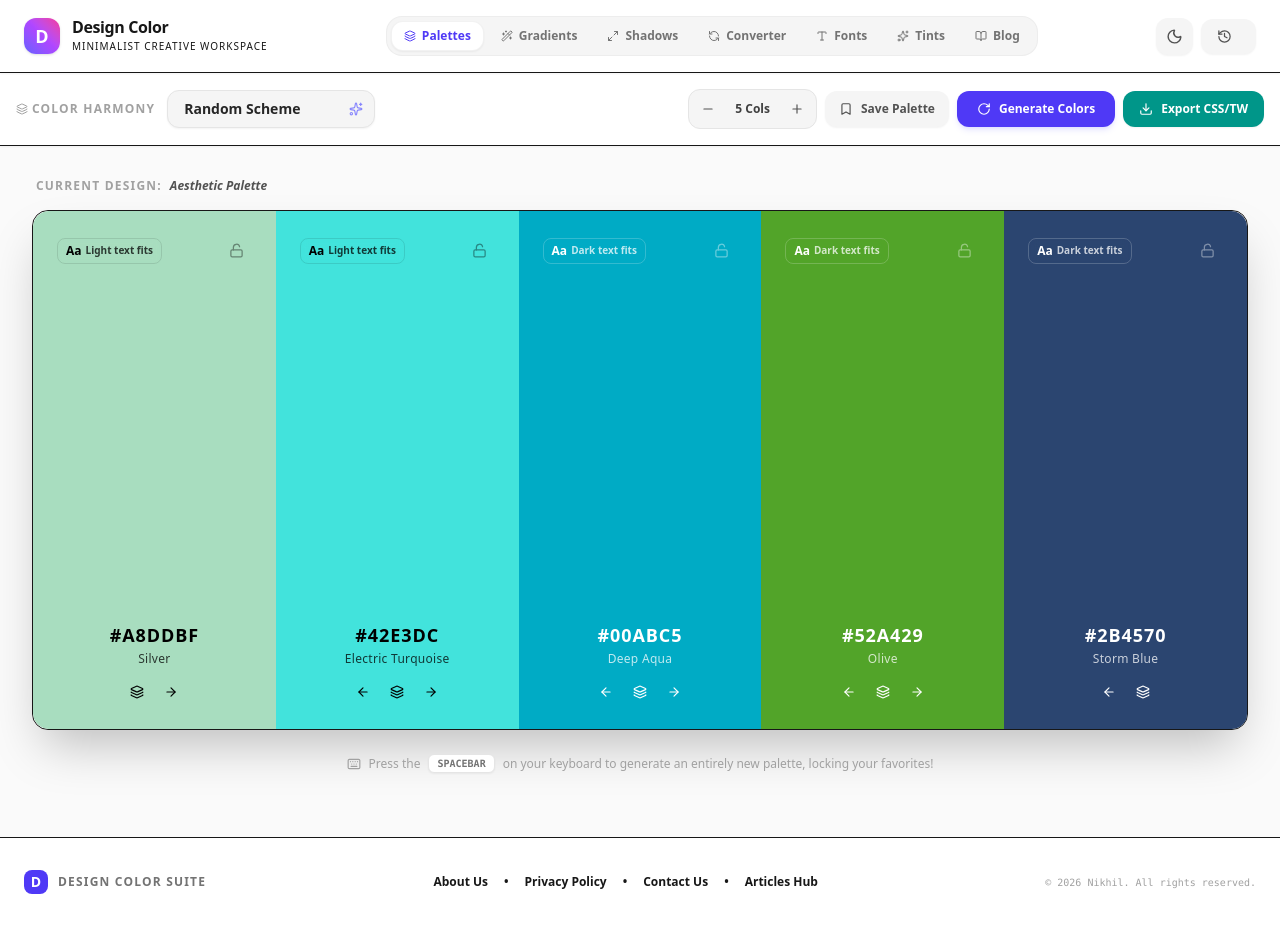
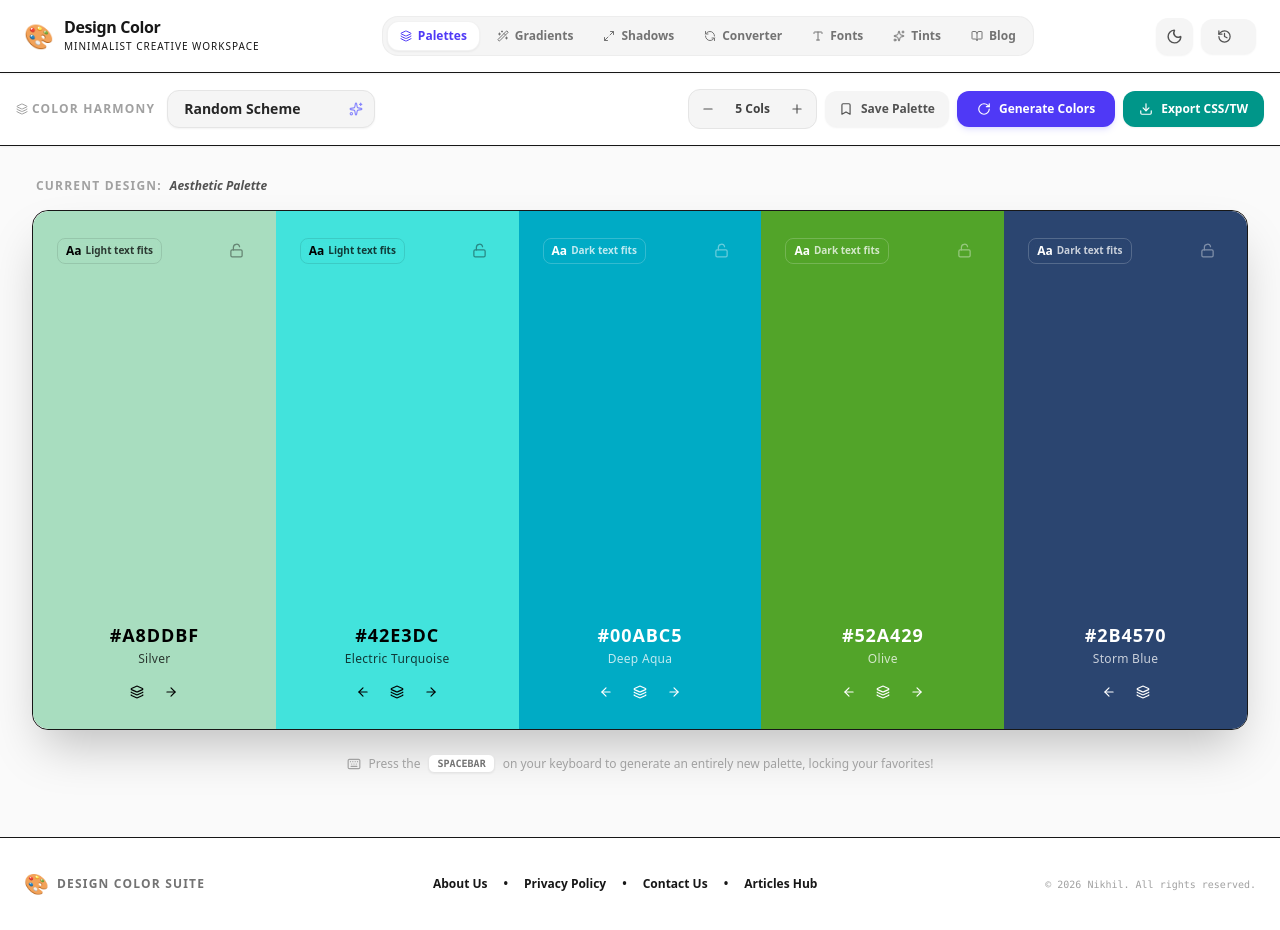
Before and after one commit to nikhilwebdeveloper/colorpalettegen, a React (Vite) app: page / in a window 1280 px wide. Built offline with nearby package versions, Linux system fonts and the light colour scheme.

Commit message:
feat: update logo branding with palette emoji

```diff
--- a/src/App.tsx
+++ b/src/App.tsx
@@ -378,10 +378,8 @@ export default function App() {
       <header id="app-header" className="border-b border-neutral-150 dark:border-neutral-900 bg-white dark:bg-neutral-950 px-6 py-4 flex flex-col sm:flex-row items-center justify-between gap-4 z-20 shadow-xs">
 
         {/* Dynamic Logo Title */}
-        <div className="flex items-center space-x-3 w-full sm:w-auto">
-          <div className="h-9 w-9 bg-gradient-to-tr from-indigo-500 via-purple-500 to-pink-500 rounded-xl flex items-center justify-center text-white font-bold text-lg shadow-sm">
-            D
-          </div>
+        <div className="flex items-center space-x-2.5 w-full sm:w-auto">
+          <span className="text-2xl select-none">🎨</span>
           <div className="flex flex-col">
             <h1 className="text-md font-bold text-neutral-900 dark:text-neutral-100 tracking-tight leading-none">
               Design Color
@@ -720,10 +718,8 @@ export default function App() {
       {/* PREMIUM SITE FOOTER SECTION FOR ADSENSE REGISTRATION COMPLIANCE */}
       <footer id="studio-product-footer" className="mt-8 border-t border-neutral-150 dark:border-neutral-900 bg-white dark:bg-neutral-950 px-6 py-8">
         <div className="max-w-7xl mx-auto flex flex-col md:flex-row items-center justify-between gap-6">
-          <div className="flex items-center space-x-2.5">
-            <div className="h-6 w-6 bg-indigo-600 rounded-lg flex items-center justify-center text-white font-bold text-sm">
-              D
-            </div>
+          <div className="flex items-center space-x-2">
+            <span className="text-xl select-none">🎨</span>
             <span className="text-xs font-bold text-neutral-500 uppercase tracking-widest">
               Design Color Suite
             </span>
```
